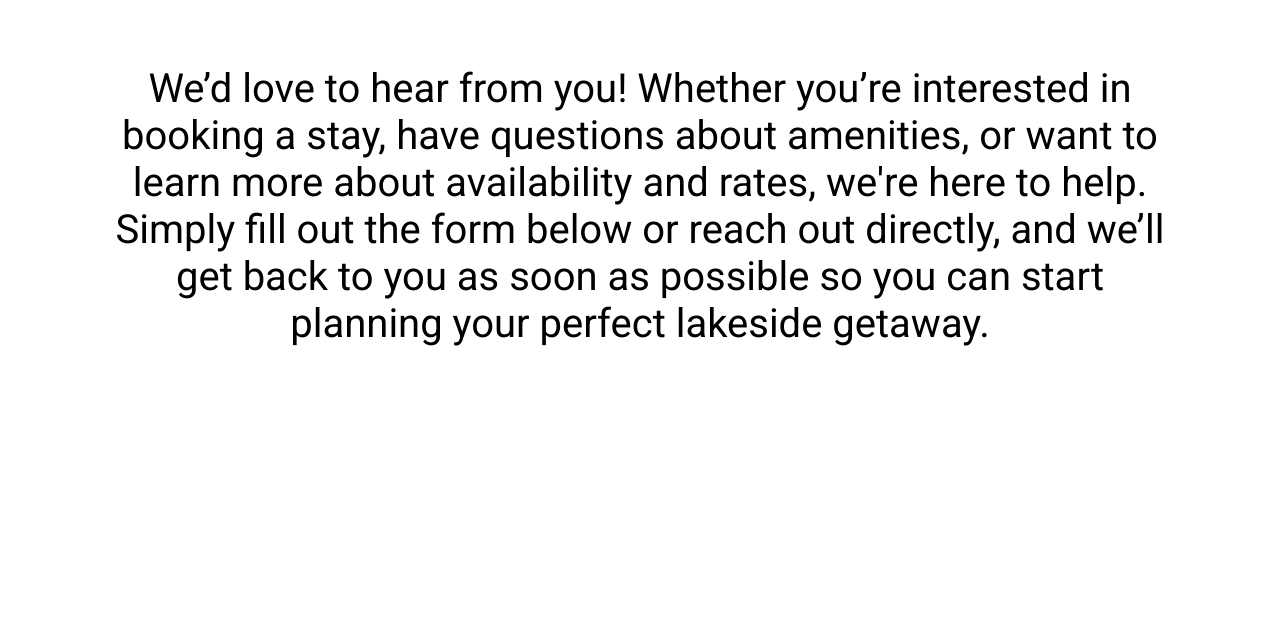
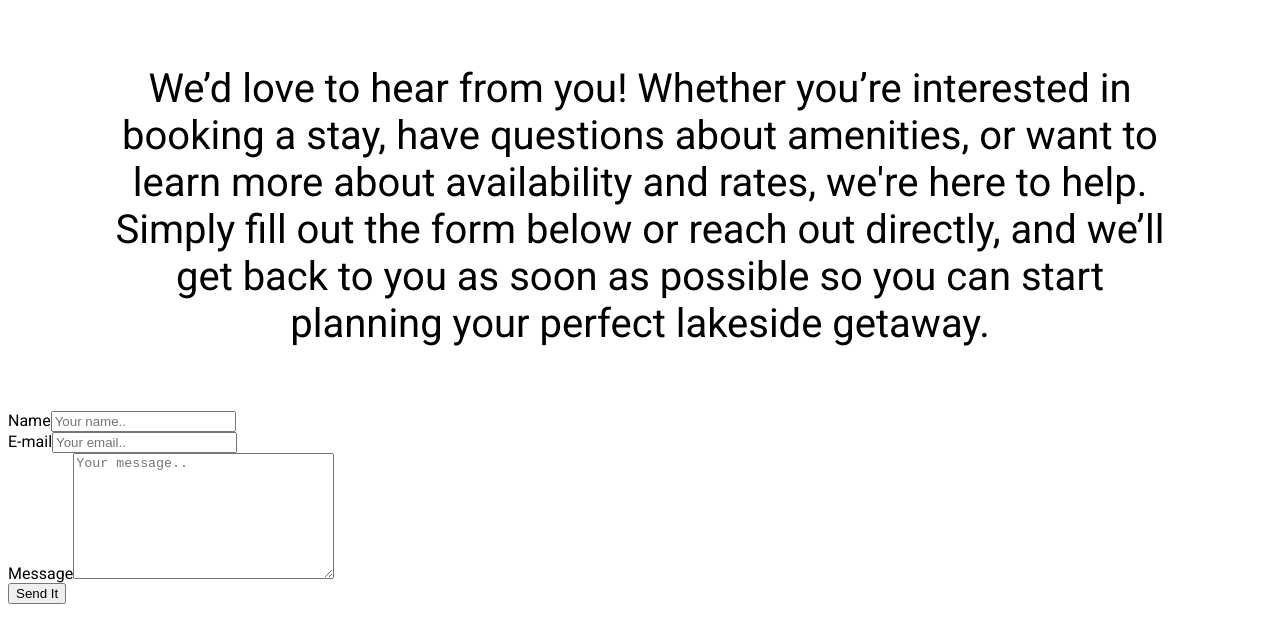
Before and after one commit to Rdennett3/papasso, a Gatsby site: page /contact in a window 1280 px wide. Shown: the part 98-740 px from the top of the page. Built offline with nearby package versions, Linux system fonts and the light colour scheme; Gatsby itself is replaced by a stand-in of ours; a web font is replaced by a local one.

Commit message:
added new contact form - rudimentary, needs styling

```diff
--- a/package.json
+++ b/package.json
@@ -15,6 +15,7 @@
     "clean": "gatsby clean"
   },
   "dependencies": {
+    "@emailjs/browser": "^4.4.1",
     "gatsby": "^5.14.6",
     "gatsby-plugin-google-fonts": "^1.0.1",
     "motion": "^12.23.12",
--- /dev/null
+++ b/src/components/ContactForm.js
@@ -0,0 +1,44 @@
+import React from 'react'
+import emailjs from '@emailjs/browser';
+
+const SERVICE_ID = "service_v8hknre";
+const TEMPLATE_ID = "template_ccs4h2r";
+const PUBLIC_KEY = "WVzM9ljnTFMYxLvZb";
+
+const ContactForm = () => {
+    const handleOnSubmit = (e) => {
+        e.preventDefault();
+        emailjs.sendForm(SERVICE_ID, TEMPLATE_ID, e.target, PUBLIC_KEY)
+            .then((result) => {
+                console.log(result.text);
+                alert('Message Recieved! I will be in touch shortly!')
+            }, (error) => {
+                console.log(error.text);
+                alert('Something went wrong!')
+            });
+        e.target.reset()
+    };
+    return (
+        <div>
+            <form className="formContainer" onSubmit={handleOnSubmit}>
+                <div className="formElement">
+                    <label for="from_name">Name</label>
+                    <input type="text" id="from_name" name="from_name" placeholder="Your name.." required />
+                </div>
+
+                <div className="formElement">
+                    <label>E-mail</label>
+                    <input type="email" id="from_email" name="from_email" placeholder="Your email.." required />
+                </div>
+
+                <div className="formElement">
+                    <label for="message">Message</label>
+                    <textarea name="message" rows="8" cols="30" placeholder="Your message.." required />
+                </div>
+                <button type='submit' className='formButton'>Send It</button>
+            </form>
+        </div>
+    )
+}
+
+export default ContactForm;
--- a/src/pages/contact.js
+++ b/src/pages/contact.js
@@ -2,6 +2,7 @@ import React from "react"
 import Layout from "../components/Layout"
 import PageTransition from "../components/PageTransition"
 import PreForm from "../components/PreForm"
+import ContactForm from "../components/ContactForm"
 
 export default function Home({ location }) {
     return (
@@ -9,6 +10,7 @@ export default function Home({ location }) {
             <PageTransition location={location}>
                 <div className="p-10">
                     <PreForm />
+                    <ContactForm />
                 </div>
             </PageTransition>
         </Layout>
```
Also changed, not shown: 1 other file.
